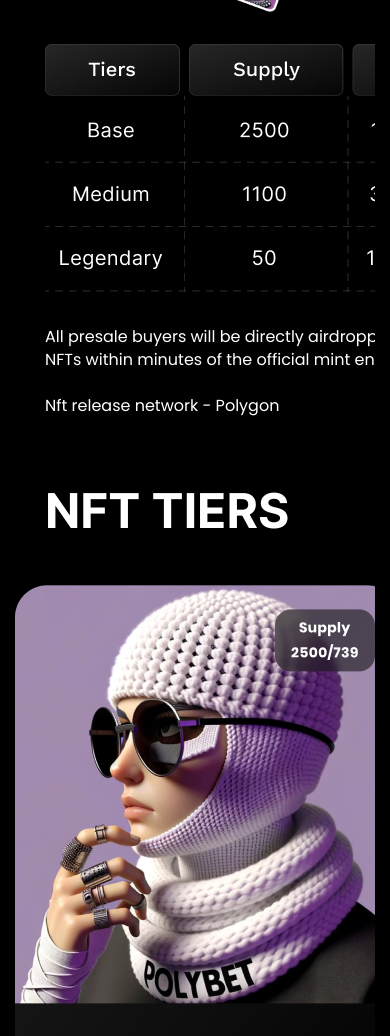
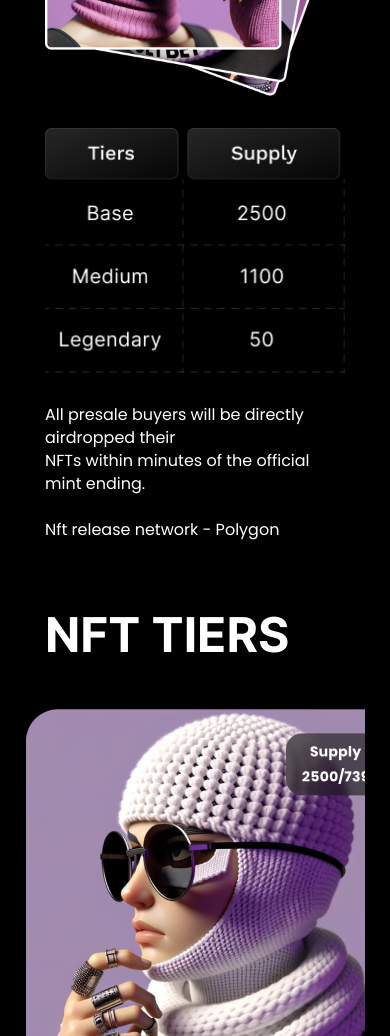
Before and after one commit to alexei-kosykh/nft-polybet, a plain HTML site: page index.html in a window 390 px wide. Shown: the part 2820-3856 px from the top of the page. Drawn offline with Linux system fonts and the light colour scheme; files whose address does not match are found by name.

Commit message:
Mobile ready

```diff
--- a/index.html
+++ b/index.html
@@ -71,8 +71,8 @@
 					<div class="table">
 						<img src="./img/images/table.png" alt="table" />
 					</div>
-						<p class="section__description">All presale buyers will be directly airdropped their</br> NFTs within
-							minutes of the official mint ending.</br></br> Nft release network - Polygon</p>
+					<p class="section__description">All presale buyers will be directly airdropped their</br> NFTs within
+						minutes of the official mint ending.</br></br> Nft release network - Polygon</p>
 				</div>
 				<div>
 					<img class="desk_card" src="./img/images/group-cards.png" />
@@ -150,8 +150,14 @@
 			</div>
 		</section>
 		<section class="nft-collage">
-			<div>
-				<img src="./img/images/pal.png" />
+			<div class="nft-collage__block">
+				<img  class="nft-collage__block_pink" src="./img/collage/1.png" />
+				<img class="nft-collage__block_red" src="./img/collage/3.png" />
+				<img class="nft-collage__block_white" src="./img/collage/4.png" />
+				<img class="nft-collage__block_black" src="./img/collage/6.png" />
+				<img class="nft-collage__block_green" src="./img/collage/2.png" />
+				<img class="nft-collage__block_yellow" src="./img/collage/5.png" />
+				<img class="nft-collage__block_sm-red" src="./img/collage/7.png" />
 			</div>
 			<button class="button section__button_white">Buy NFT</button>
 		</section>
--- a/scss/blocks/_footer.scss
+++ b/scss/blocks/_footer.scss
@@ -55,6 +55,15 @@ footer {
   }
 }
 
+@include tablet() {
+  footer {
+    display: flex;
+    align-items: center;
+    text-align: center;
+    max-width: 500px;
+  }
+}
+
 @include mobile() {
   footer {
     bottom: 20px;
@@ -63,12 +72,14 @@ footer {
     p {
       font-size: 12px;
       letter-spacing: -0.24px;
+
     }
 
     & > div,
     & > div a {
       font-size: 15px;
       letter-spacing: -0.3px;
+      max-width: 150px;
     }
   }
 }
--- a/scss/blocks/sections/_nft-collage_section.scss
+++ b/scss/blocks/sections/_nft-collage_section.scss
@@ -4,9 +4,24 @@
   flex-direction: column;
   justify-content: center;
 
-  &> div {
+  &__block {
+    display: grid;
+    grid-template: 1fr 1fr / repeat(5, 1fr);
+    gap: 20px;
+    width: 100%;
+    margin-bottom: 70px;
 
-margin-bottom: 70px;
+    img {
+      width: 100%;
+      height: 100%;
+      object-fit: cover;
+    }
+
+    &_red {
+      margin: 0 auto;
+      grid-row: span 2;
+      grid-column: span 2;
+    }
   }
 
   button {
@@ -15,3 +30,82 @@ margin-bottom: 70px;
     margin-bottom: 90px;
   }
 }
+
+@include laptop() {
+  .nft-collage {
+  }
+}
+
+@include tablet() {
+  .nft-collage {
+    padding: 70px 30px 150px;
+
+    &__block {
+      grid-template: repeat(10, 1fr) / repeat(6, 1fr);
+      grid-template-areas: 'p p r r r r' 'p p r r r r' 'g g r r r r' 'g g r r r r' 'w w w b b b' 'w w w b b b' 'w w w b b b' 'y y y sm-r sm-r sm-r' 'y y y sm-r sm-r sm-r' 'y y y sm-r sm-r sm-r';
+      gap: 20px;
+      width: 100%;
+      margin-bottom: 70px;
+
+      img {
+        width: 100%;
+        height: 100%;
+        object-fit: cover;
+      }
+
+      &_pink {
+        grid-area: p;
+      }
+
+      &_white {
+        grid-area: w;
+      }
+
+      &_green {
+        grid-area: g;
+      }
+
+      &_red {
+        grid-area: r;
+      }
+
+      &_black {
+        grid-area: b;
+      }
+
+      &_yellow {
+        grid-area: y;
+      }
+
+      &_sm-red {
+        grid-area: sm-r;
+      }
+
+      // &_pink, &_green {
+      //   grid-row: span 1.5;
+      // }
+
+      // &_red {
+      //   margin: 0 auto;
+      //   grid-row: span 3;
+      //   grid-column: span 2;
+      // }
+
+      // &_sm-red, &_white, &_black, &_yellow {
+      //   grid-row: span 1.5;
+      //   grid-column: span 1.5;
+      // }
+    }
+
+  }
+
+  button {
+    width: 100%;
+  }
+}
+
+@include mobile() {
+  .nft-collage{
+    padding-bottom: 140px;
+  }
+}
--- a/scss/blocks/sections/_nft-holder_section.scss
+++ b/scss/blocks/sections/_nft-holder_section.scss
@@ -27,11 +27,10 @@
       border: 1px solid rgb(43, 43, 43);
       border-radius: 20px;
 
-
       grid-column: span 2;
 
       &:nth-child(4) {
-          grid-column: 2/span 2;
+        grid-column: 2 / span 2;
       }
 
       img {
@@ -41,22 +40,21 @@
 
       p {
         font-family: 'InterR', sans-serif;
-        color: #FFFFFF;
+        color: #ffffff;
       }
     }
   }
 }
 
 @include laptop() {
-.nft-holder{
-  padding: 70px 30px 0;
+  .nft-holder {
     h1 {
       text-align: left;
       margin-bottom: 50px;
     }
-  .section{
+    .section {
       &__group-holder {
-      gap:20px;
+        gap: 20px;
         grid-template: repeat(5, 1fr) / 1fr;
       }
       &__card-holder {
@@ -71,3 +69,9 @@
     }
   }
 }
+
+@include tablet() {
+  .nft-holder {
+    padding: 70px 30px 0;
+  }
+}
--- a/scss/blocks/sections/_nft-main_section.scss
+++ b/scss/blocks/sections/_nft-main_section.scss
@@ -155,6 +155,27 @@
         &_violet {
           padding: 10px 30px;
           margin-bottom: 20px;
-        }}}
+        }
+      }
+    }
   }
 }
+
+@include mobile() {
+  .nft-main {
+    & > div {
+      & > div:last-of-type {
+        & > img {
+          &:first-of-type {
+            right: -70px;
+            width: 351px;
+          }
+          &:last-of-type {
+            right: 45px;
+            width: 387px;
+          }
+        }
+      }
+    }
+  }
+}
--- a/scss/blocks/sections/_nft-structure_section.scss
+++ b/scss/blocks/sections/_nft-structure_section.scss
@@ -1,5 +1,6 @@
 .nft-structure {
   padding: 100px 90px;
+  position: relative;
 
   & > div {
     display: flex;
@@ -35,6 +36,10 @@
       align-items: flex-start;
       flex-direction: column;
 
+      &>div {
+        width: 100%;
+      }
+
       .mobile_card {
         display: block;
         margin-bottom: 30px;
@@ -45,18 +50,30 @@
       }
 
       .table {
-        overflow-x: auto;
+        position: relative;
+        display: flex;
+        overflow: auto;
+        width: 100%;
+        scrollbar-width: none;
         -ms-overflow-style: none;
+
         &::-webkit-scrollbar {
           width: 0;
         }
         margin-bottom: 30px;
+
+
+        img {
+          max-width: none;
+          width: 680px;
+          height: auto;
+        }
       }
     }
   }
 }
 
-@include laptop() {
+@include tablet() {
   .nft-structure {
     padding: 70px 30px 0;
 
--- a/scss/blocks/sections/_nft-tiers_section.scss
+++ b/scss/blocks/sections/_nft-tiers_section.scss
@@ -1,5 +1,6 @@
 .nft-tiers {
   padding: 50px 100px 90px;
+  position: relative;
 
   h1 {
     margin-bottom: 50px;
@@ -73,10 +74,12 @@
   .nft-tiers {
     height: 850px;
     & > div {
-      position: absolute;
+      position: relative;
+      margin: 0 -5vw;
       left: 0;
       overflow-x: auto;
       -ms-overflow-style: none;
+      scrollbar-width: none;
       &::-webkit-scrollbar {
         width: 0;
       }
@@ -86,12 +89,15 @@
 
 @include laptop() {
   .nft-tiers {
-    padding: 70px 30px;
-    margin-bottom: 50px;
+    // margin-bottom: 50px;
     h1 {
       text-align: left;
     }
-
-
   }
 }
+
+@include tablet() {
+  .nft-tiers {
+    padding: 70px 30px;
+  }
+}
--- a/scss/blocks/sections/_nft-token_section.scss
+++ b/scss/blocks/sections/_nft-token_section.scss
@@ -52,15 +52,25 @@
 }
 
 @include laptop() {
-  .nft-structure {
-    h1 {
+  .nft-token {
+    h1,
+    & > p {
       text-align: left;
+    }
+
+    &>div {
+      flex-direction: column;
+
+      .card-token {
+        width: 100%;
+      }
     }
   }
 }
 
 @include tablet() {
-  .nft-structure {
+  .nft-token {
     padding: 70px 30px 0;
+
   }
 }
```
Also changed, not shown: index.min.html (+1 -1 lines), css/main.css, css/main.min.css, img/collage/1.png (added), img/collage/2.png (added), img/collage/3.png (added), img/collage/4.png (added), img/collage/5.png (added), img/collage/6.png (added), img/collage/7.png (added), img/images/mob_collage.png (added), 2 other files. Lines whose indentation alone changed are shown as unchanged.
